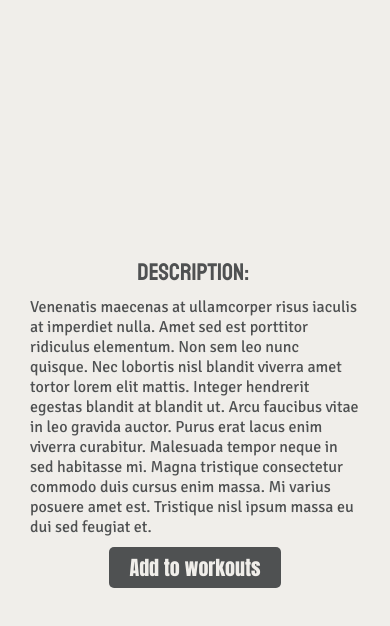
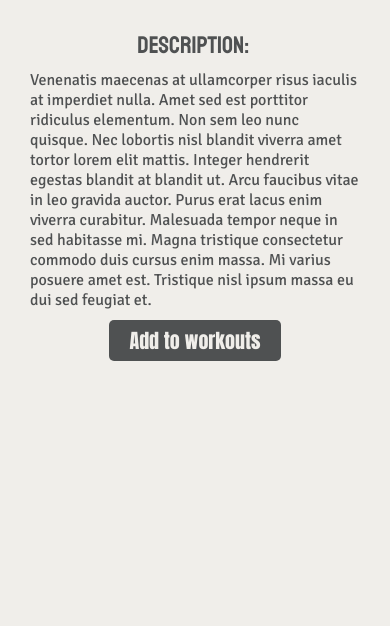
Before and after one commit to Divinagracia-Amiel-Professional/Overloaded-Weightlifting-App, a React Native app: screen / in a window 390 px wide. Shown: the top 626 px of the page. Built offline with nearby package versions, Linux system fonts and the light colour scheme.

Commit message:
- changed home layout to flex-start - added-start button component - added button-styles for button styles

```diff
--- a/pages/home.js
+++ b/pages/home.js
@@ -1,5 +1,6 @@
+import React from 'react';
+import { Text, View, Pressable } from 'react-native';
 import { StatusBar } from 'expo-status-bar';
-import { Text, View, TouchableOpacity, Button } from 'react-native';
 import mainStyles from '../styles/mainStyles';
 
 export default function Home() {
@@ -7,9 +8,9 @@ export default function Home() {
     <View style={mainStyles.container}>
       <Text style={mainStyles.headerText}>Description: </Text>
       <Text style={mainStyles.bodyText}>Venenatis maecenas at ullamcorper risus iaculis at imperdiet nulla. Amet sed est porttitor ridiculus elementum. Non sem leo nunc quisque. Nec lobortis nisl blandit viverra amet tortor lorem elit mattis. Integer hendrerit egestas blandit at blandit ut. Arcu faucibus vitae in leo gravida auctor. Purus erat lacus enim viverra curabitur. Malesuada tempor neque in sed habitasse mi. Magna tristique consectetur commodo duis cursus enim massa. Mi varius posuere amet est. Tristique nisl ipsum massa eu dui sed feugiat et.</Text>
-      <TouchableOpacity style={mainStyles.button}>
+      <Pressable style={mainStyles.button}>
         <Text style={mainStyles.buttonText}>Add to workouts</Text>
-      </TouchableOpacity>
+      </Pressable>
       <StatusBar style="auto" />
     </View>
   );
--- a/styles/mainStyles.js
+++ b/styles/mainStyles.js
@@ -6,7 +6,7 @@ const mainStyles = StyleSheet.create({
       flex: 1,
       backgroundColor: colors.lightGray,
       alignItems: 'center',
-      justifyContent: 'center',
+      justifyContent: 'flex-start',
       padding: 15,
       gap: 10,
     },
```
Also changed, not shown: components/home/start-button.jsx (added, +8 -0 lines), styles/button-styles.js (added, +10 -0 lines), components/index.js (added).
